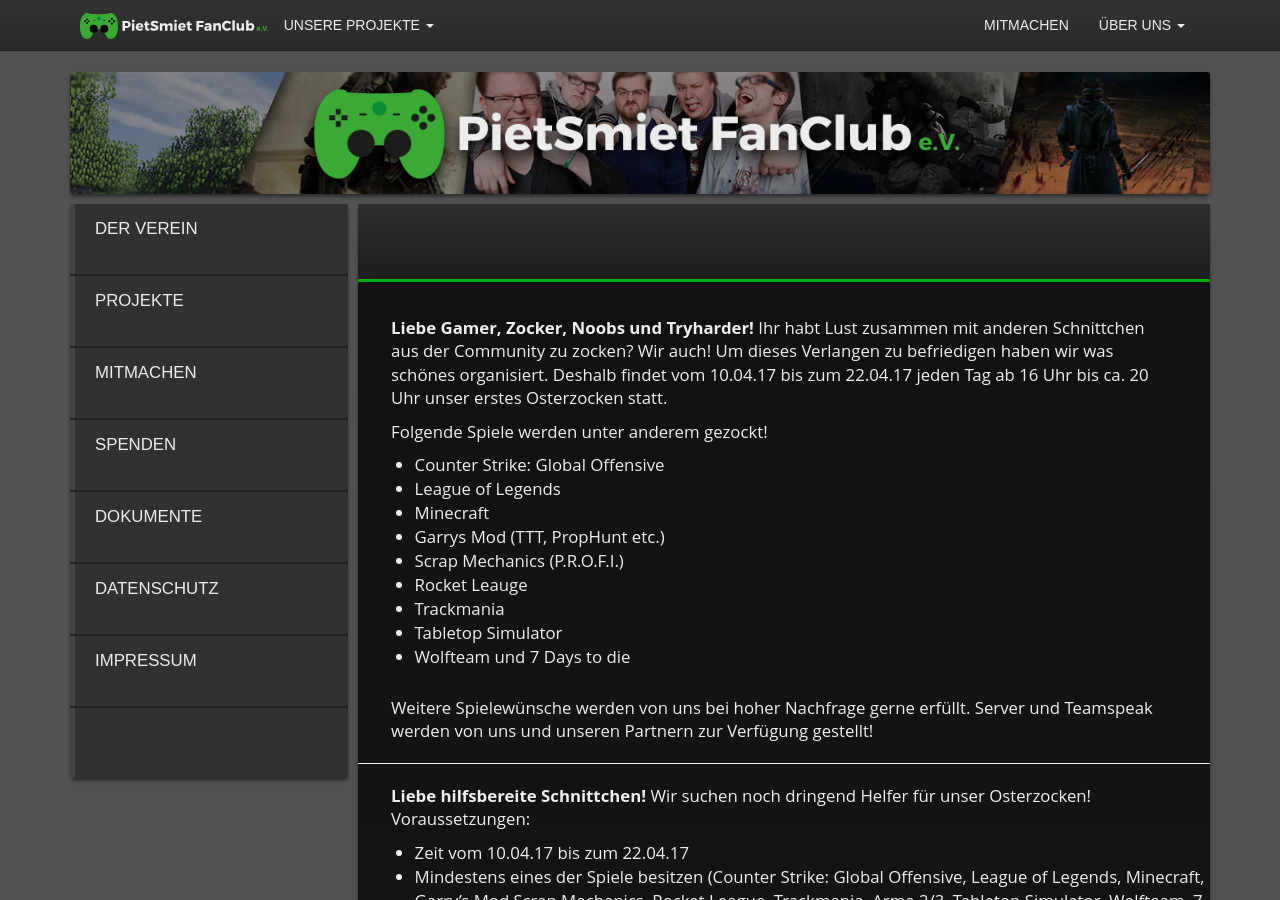
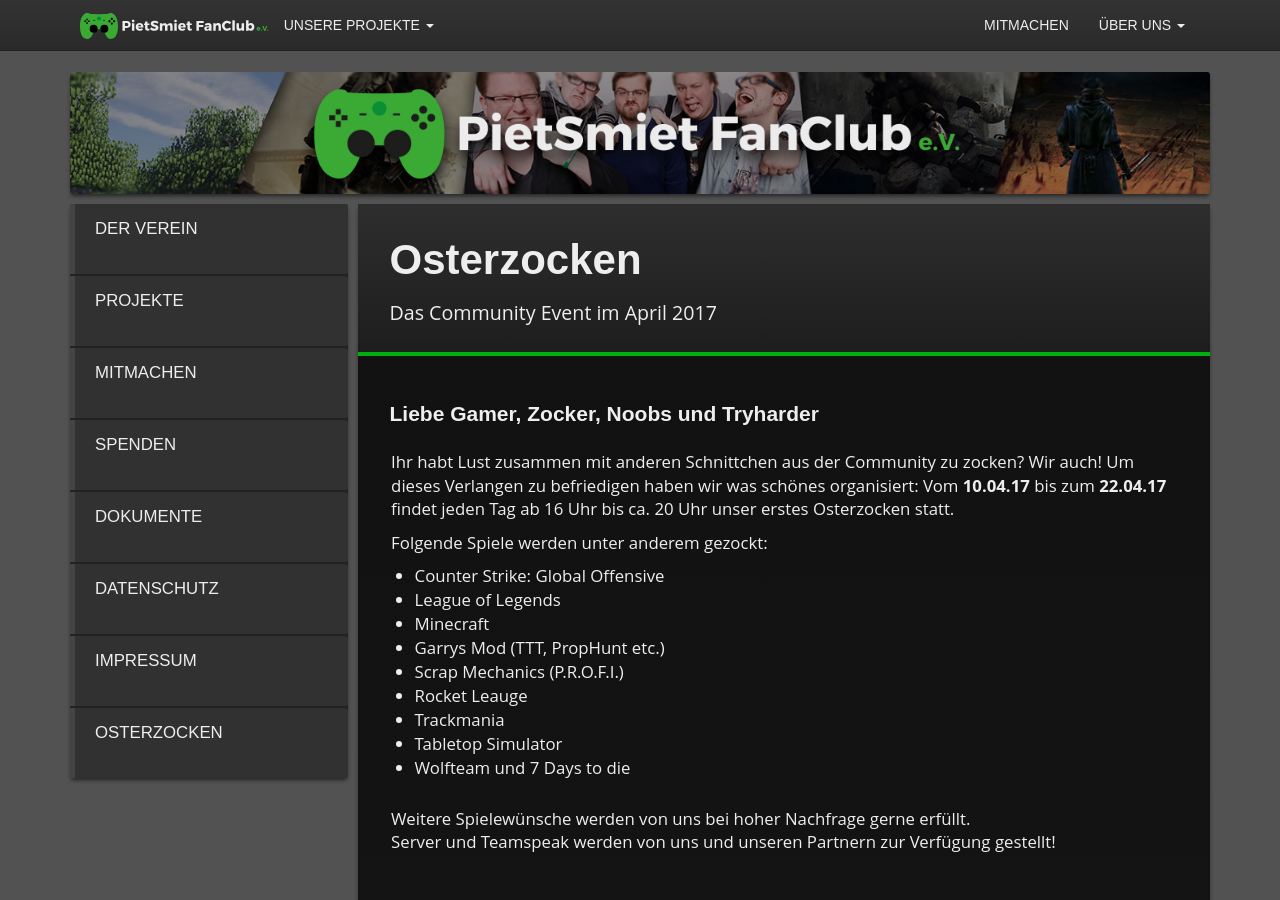
Before and after one commit to PSFanClub/Homepage, a Jekyll site: the page built from _pages/8_zocken.md, in a window 1280 px wide and 900 px high. Built offline with Jekyll 4.4.1, drawn with Linux system fonts in a browser that asks for light colours; nearby versions of some CDN libraries; some web fonts are replaced; our own code applies the rules of GitHub Pages for plain Markdown files; some of the changed text lies outside the part shown.

Commit message:
improved Osterzocken page formatting

```diff
--- a/_pages/8_zocken.md
+++ b/_pages/8_zocken.md
@@ -1,9 +1,17 @@
-**Liebe Gamer, Zocker, Noobs und Tryharder!**
+---
+layout: page
+title: Osterzocken
+subtitle: Das Community Event im April 2017
+permalink: /zocken/
+---
+
+### Liebe Gamer, Zocker, Noobs und Tryharder
 Ihr habt Lust zusammen mit anderen Schnittchen aus der Community zu zocken? Wir auch!
-Um dieses Verlangen zu befriedigen haben wir was schönes organisiert.
-Deshalb findet vom 10.04.17 bis zum 22.04.17 jeden Tag ab 16 Uhr bis ca. 20 Uhr unser erstes Osterzocken statt.
+Um dieses Verlangen zu befriedigen haben wir was schönes organisiert:
+Vom **10.04.17** bis zum **22.04.17** findet jeden Tag ab 16 Uhr bis ca. 20 Uhr unser erstes Osterzocken statt.
 
-Folgende Spiele werden unter anderem gezockt!
+Folgende Spiele werden unter anderem gezockt:
+
 - Counter Strike: Global Offensive
 - League of Legends
 - Minecraft
@@ -14,26 +22,28 @@ Folgende Spiele werden unter anderem gezockt!
 - Tabletop Simulator
 - Wolfteam und 7 Days to die
 
-Weitere Spielewünsche werden von uns bei hoher Nachfrage gerne erfüllt.
+Weitere Spielewünsche werden von uns bei hoher Nachfrage gerne erfüllt.<br>
 Server und Teamspeak werden von uns und unseren Partnern zur Verfügung gestellt!
 
----
+### Liebe hilfsbereite Schnittchen
+Wir suchen noch dringend Helfer für unser Osterzocken!
 
-**Liebe hilfsbereite Schnittchen!**
-Wir suchen noch dringend Helfer für unser Osterzocken!
 Voraussetzungen:
+
 - Zeit vom 10.04.17 bis zum 22.04.17
-- Mindestens eines der Spiele besitzen (Counter Strike: Global Offensive, League of Legends, Minecraft, Garry's Mod,Scrap Mechanics, Rocket League, Trackmania, Arma 2/3, Tabletop Simulator, Wolfteam, 7 Days to die)
+- Mindestens eines der oben gelisteten Spiele besitzen
 - Teamspeak 3 Client
 - Ein funktionierendes Mikrofon
 - Lust und Motivation
 - Mindestens das 18. Lebensjahr erreicht haben
 - sympathische und freundliche Art
-    *Vorteilhaft wären:*
+
+Vorteilhaft wären:
+
 - Erste Erfahrung im Support
 - Tiefergehende Erfahrung im jeweiligen Spiel
 
-Wenn du diese Voraussetzungen erfüllst würden wir uns extrem freuen, wenn du deine Bewerbung an zocken@pietsmiet.club schickst!
+Wenn du diese Voraussetzungen erfüllst würden wir uns extrem freuen, wenn du deine Bewerbung an <a href="mailto:zocken@pietsmiet.club">zocken@pietsmiet.club<a/> schickst!
 
-Vielen Dank im Vorraus!
+Vielen Dank im Vorraus!<br>
 Dein Osterzocken Orgateam
```
